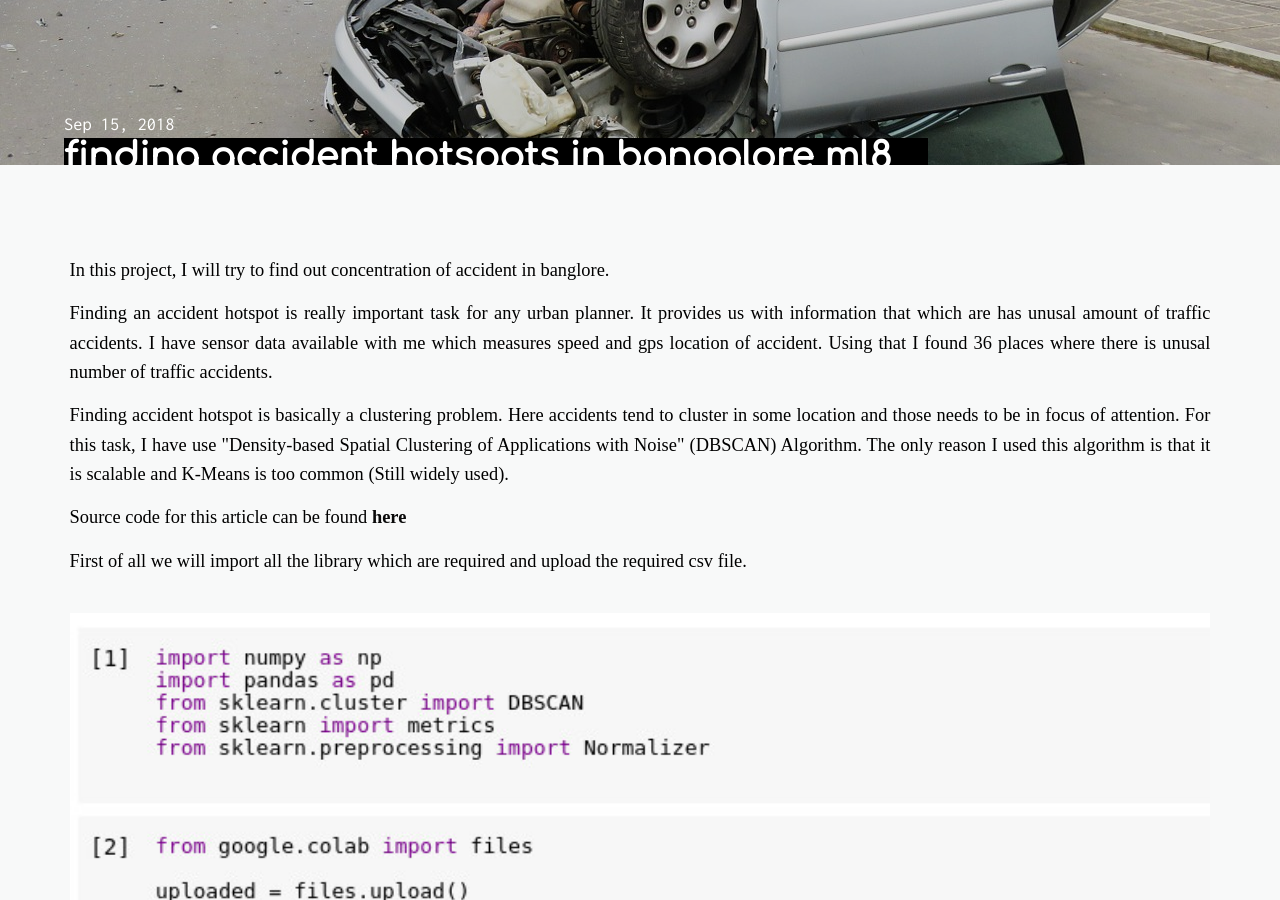
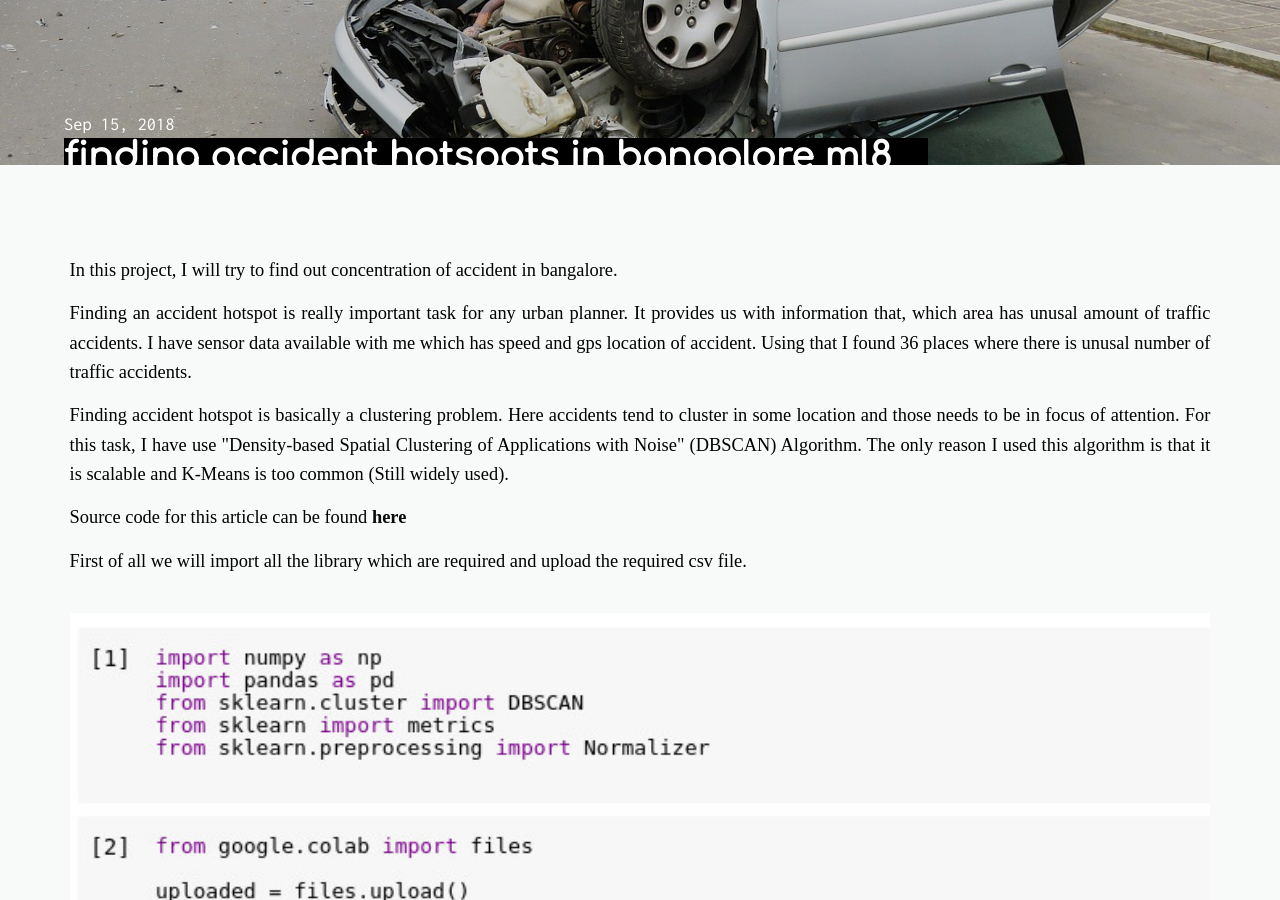
Before and after one commit to daftengineer/daftengineer.github.io, a Jekyll site: the page built from _posts/2018-09-15-accident-hotspots-banglore.markdown, in a window 1280 px wide and 900 px high, scrolled down 479 px. Built offline with Jekyll 4.4.1, drawn with Linux system fonts in a browser that asks for light colours; nearby versions of some CDN libraries.

Commit message:
Update 2018-09-15-accident-hotspots-banglore.markdown

```diff
--- a/_posts/2018-09-15-accident-hotspots-banglore.markdown
+++ b/_posts/2018-09-15-accident-hotspots-banglore.markdown
@@ -9,8 +9,8 @@ image-sm: https://daftengineer.github.io/media_assets/accident.jpg
 
 <div style="color:black;"><p></p>
 
- <p style="text-align:justify;">In this project, I will try to find out concentration of accident in banglore. </p>
- <p style="text-align:justify;">Finding an accident hotspot is really important task for any urban planner. It provides us with information that which are has unusal amount of traffic accidents. I have sensor data available with me which measures speed and gps location of accident. Using that I found 36 places where there is unusal number of traffic accidents.</p>
+ <p style="text-align:justify;">In this project, I will try to find out concentration of accident in bangalore. </p>
+ <p style="text-align:justify;">Finding an accident hotspot is really important task for any urban planner. It provides us with information that, which area has unusal amount of traffic accidents. I have sensor data available with me which has speed and gps location of accident. Using that I found 36 places where there is unusal number of traffic accidents.</p>
  <p style="text-align:justify;">Finding accident hotspot is basically a clustering problem. Here accidents tend to cluster in some location and those needs to be in focus of attention. For this task, I have use "Density-based Spatial Clustering of Applications with Noise" (DBSCAN) Algorithm. The only reason I used this algorithm is that it is scalable and K-Means is too common (Still widely used).</p>
  <p style="text-align:justify;">Source code for this article can be found <a href="https://github.com/daftengineer/MachineLearningProjects/blob/master/Accidents_in_Bangalore.ipynb">here</a></p>
  <p style="text-align:justify;">First of all we will import all the library which are required and upload the required csv file.</p>
```
